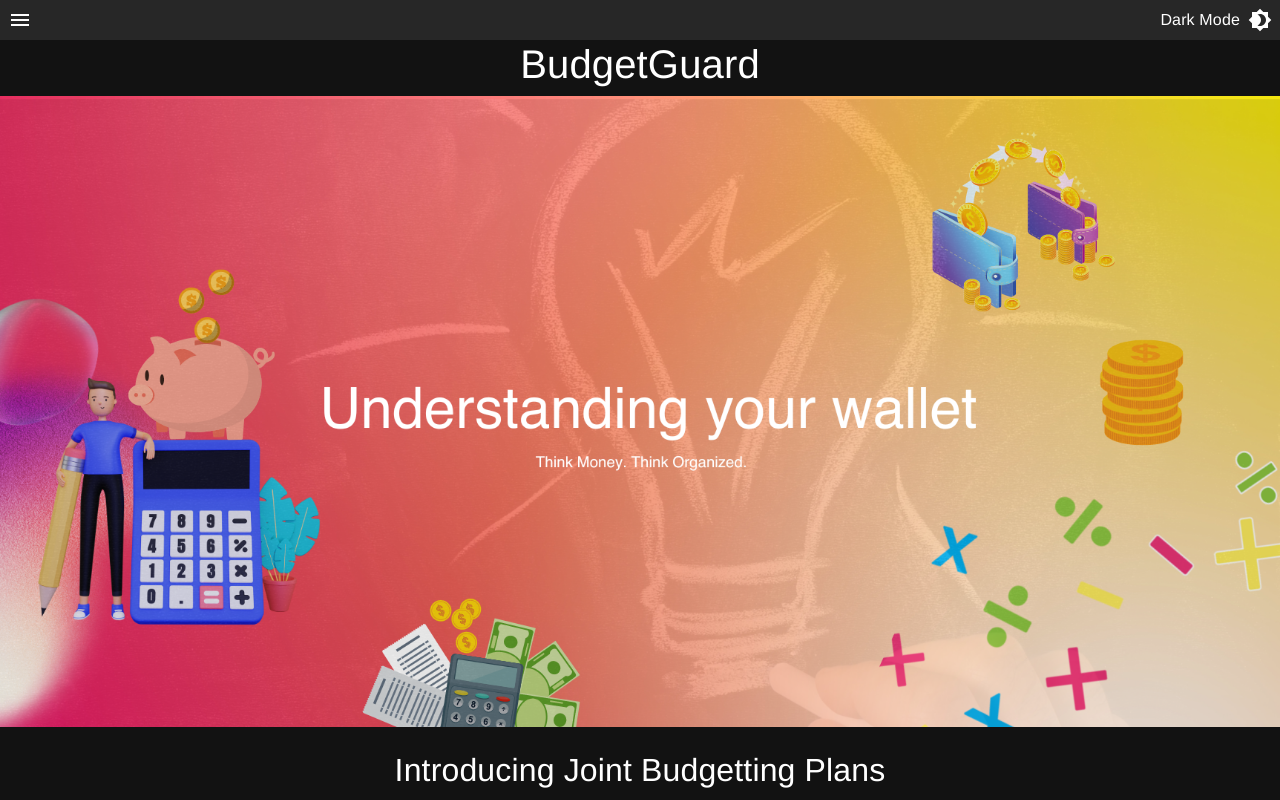
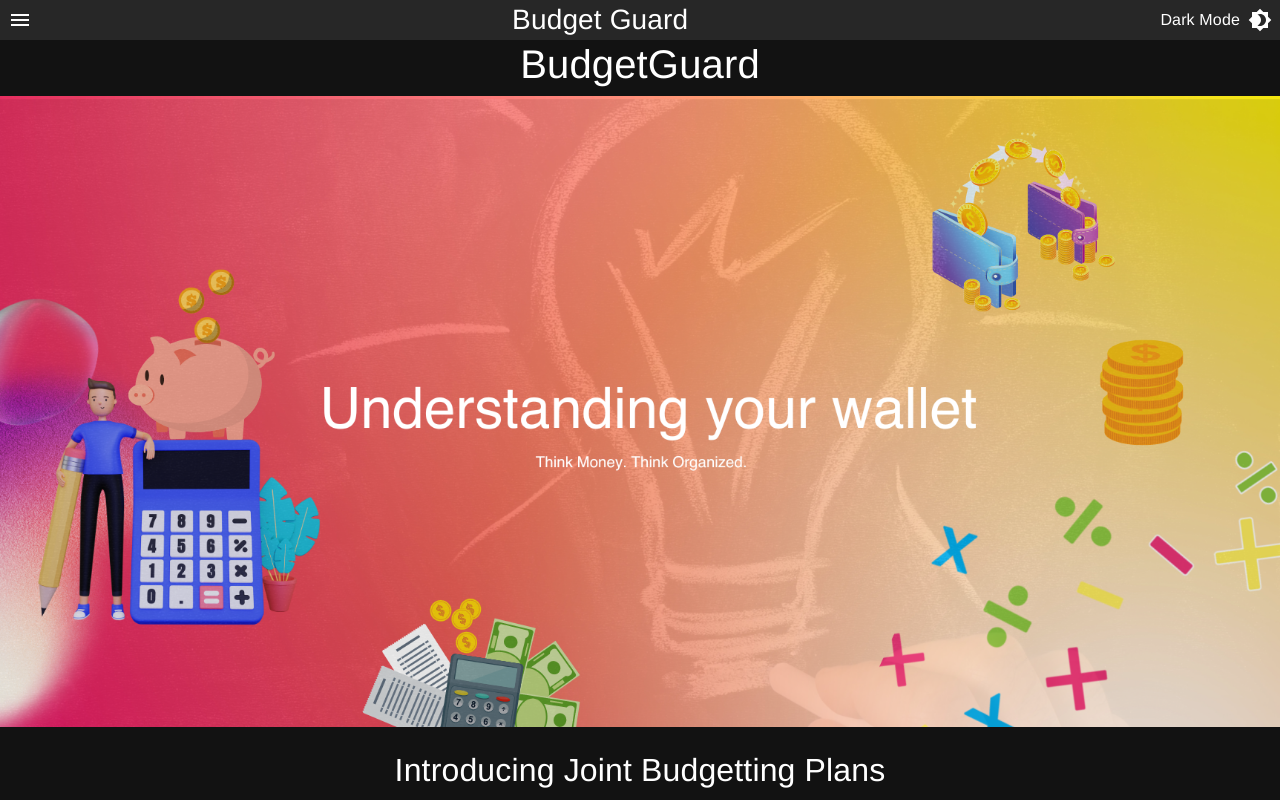
Before and after one commit to HJohnRoss/BudgetApp, a React (Create React App) app in the folder client/: page / in a window 1280 px wide. Shown: the top 800 px of the page. Built offline with nearby package versions, Linux system fonts and the light colour scheme.

Commit message:
Update NavBar.jsx

```diff
--- a/client/src/components/NavBar.jsx
+++ b/client/src/components/NavBar.jsx
@@ -65,7 +65,7 @@ const NavBar = (props) => {
   );
   return (
     <>
-      <div className='d-flex justify-content-between sticky-sm-top' style={props.theme === 'light' ? { backgroundColor: "rgb(233,233,233)" } : { backgroundColor: "rgb(39,39,39)" }}>
+      <div className='d-flex justify-content-between sticky-top align-items-center' style={props.theme === 'light' ? { backgroundColor: "rgb(233,233,233)" } : { backgroundColor: "rgb(39,39,39)" }}>
         <React.Fragment>
           <IconButton onClick={toggleDrawer('left', true)}><MenuIcon /></IconButton>
           <Drawer
@@ -76,6 +76,7 @@ const NavBar = (props) => {
             {list('left')}
           </Drawer>
         </React.Fragment>
+        <h3 style={{margin: "0 auto"}}>Budget Guard</h3>
         <SwitchMode theme={props.theme} setTheme={props.setTheme} />
       </div>
     </>
```
